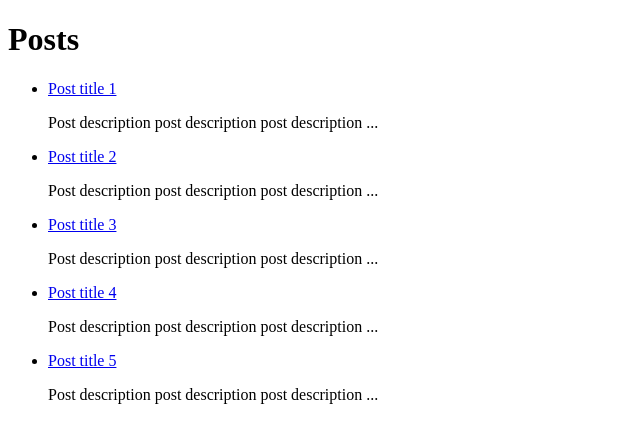
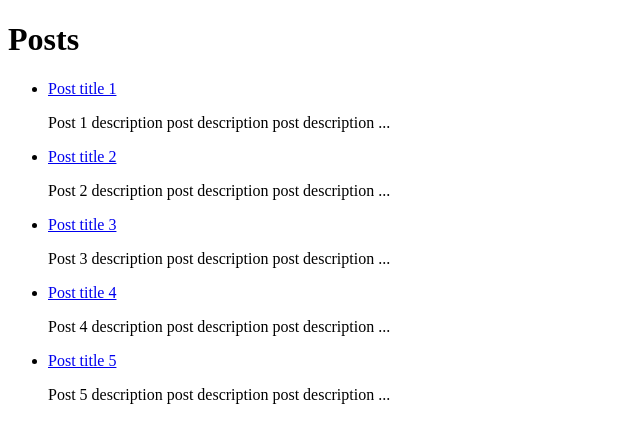
Before and after one commit to brokerUA/nix_education, a PHP site: page /views/posts.php in a window 1280 px wide. Shown: the part 157-600 px from the top of the page, without its empty margins (0-640 px from the left). Run offline with PHP 8.4, Linux system fonts and the light colour scheme.

Commit message:
Add posts array-data. PHP treinee #5

```diff
--- /dev/null
+++ b/posts-data.php
@@ -0,0 +1,29 @@
+<?php
+
+$postsData = [
+    [
+        "title" => "Post title 1",
+        "link" => "#",
+        "description" => "Post 1 description post description post description ...",
+    ],
+    [
+        "title" => "Post title 2",
+        "link" => "#",
+        "description" => "Post 2 description post description post description ...",
+    ],
+    [
+        "title" => "Post title 3",
+        "link" => "#",
+        "description" => "Post 3 description post description post description ...",
+    ],
+    [
+        "title" => "Post title 4",
+        "link" => "#",
+        "description" => "Post 4 description post description post description ...",
+    ],
+    [
+        "title" => "Post title 5",
+        "link" => "#",
+        "description" => "Post 5 description post description post description ...",
+    ],
+];
--- a/views/posts.php
+++ b/views/posts.php
@@ -13,28 +13,27 @@
 <main>
     <h1>Posts</h1>
 
-    <ul>
+    <?php require_once "../posts-data.php" ?>
+
+    <?php if (isset($postsData) && is_array($postsData)) :?>
+        <ul>
+
+        <?php foreach ($postsData as $post) : ?>
         <li>
-            <a href="#">Post title 1</a><br>
-            <p>Post description post description post description ...</p>
+            <a href="<?=$post['link']?>"><?=$post['title']?></a><br>
+            <p><?=$post['description']?></p>
         </li>
-        <li>
-            <a href="#">Post title 2</a><br>
-            <p>Post description post description post description ...</p>
-        </li>
-        <li>
-            <a href="#">Post title 3</a><br>
-            <p>Post description post description post description ...</p>
-        </li>
-        <li>
-            <a href="#">Post title 4</a><br>
-            <p>Post description post description post description ...</p>
-        </li>
-        <li>
-            <a href="#">Post title 5</a><br>
-            <p>Post description post description post description ...</p>
-        </li>
-    </ul>
+
+        <?php endforeach; ?>
+
+        </ul>
+
+    <?php else : ?>
+    <p>Posts not found.</p>
+
+    <?php endif; ?>
+
+
 </main>
 
 <?php require_once "./components/footer.php" ?>
```
